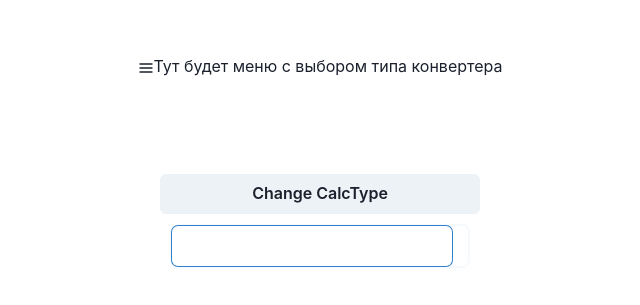
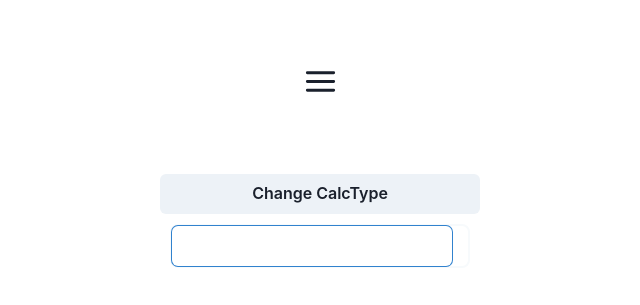
Before and after one commit to isaevlivepage/calculator, a React (Create React App) app: page / in a window 1280 px wide. Shown: the part 229-534 px from the top of the page, without its empty margins (320-960 px from the left). Built offline with nearby package versions, Linux system fonts and the light colour scheme.

Commit message:
фываыа

```diff
--- a/src/App.tsx
+++ b/src/App.tsx
@@ -8,6 +8,7 @@ import {data} from "cheerio/lib/api/attributes";
 import InputCalc from "./components/InputCalc";
 import Calculator from "./components/Calculator";
 import History from "./components/History";
+import Menu from "./components/Menu";
 
 
 const App:React.FunctionComponent = () => {
@@ -28,10 +29,11 @@ const App:React.FunctionComponent = () => {
     };
 
     const updateHistory = (calcResult: string) => {
-        debugger;
+        // debugger;
         if (history.length > 6) {history.shift()}
         setHistory(history.concat(eval(calcResult)));
     }
+
 
 
     let calculator;
@@ -75,11 +77,11 @@ const App:React.FunctionComponent = () => {
 return(
     <div className="App">
         <Box display='flex' flexDirection='column' justifyContent = 'center' alignItems='center' h='100vh'>
-            <Box h='90px'>
-                <HamburgerIcon />
-                Тут будет меню с выбором типа конвертера
+            <Box display='flex' h='90px'>
+                {/*<HamburgerIcon w='45px' h='45px' p='5px' m='5px' borderRadius='5px'/>*/}
+                <Menu/>
             </Box>
-            <Box m='10px'>
+            <Box display='flex'  flex-direction = 'row' m='10px'>
               <History data={history}/>
           </Box>
           {/*switchMode*/}
--- /dev/null
+++ b/src/components/Menu.tsx
@@ -0,0 +1,24 @@
+import {Box, List, SlideFade, useDisclosure} from "@chakra-ui/react";
+import { ListItem, UnorderedList } from '@chakra-ui/react';
+import {HamburgerIcon} from "@chakra-ui/icons";
+
+const Menu = () => {
+    const {isOpen, onToggle} = useDisclosure();
+
+    return (
+        <Box display='flex' flexDirection='row'>
+        <HamburgerIcon w='45px' h='45px' p='5px' m='5px' borderRadius='5px' onClick={onToggle}/>
+        <SlideFade in={isOpen} offsetY='-20px' unmountOnExit>
+        <Box display='flex' bg='gray.100' p='10px' m='4px' borderRadius='8px' w='60%' position='absolute' zIndex='10'>
+            <List display='flex' flexDirection='column' gap='10px' fontSize='20px'>
+                <ListItem>Calculator</ListItem>
+                <ListItem>Converter</ListItem>
+                <ListItem>Settings</ListItem>
+            </List>
+        </Box>
+        </SlideFade>
+        </Box>
+    )
+}
+
+export default Menu
```
